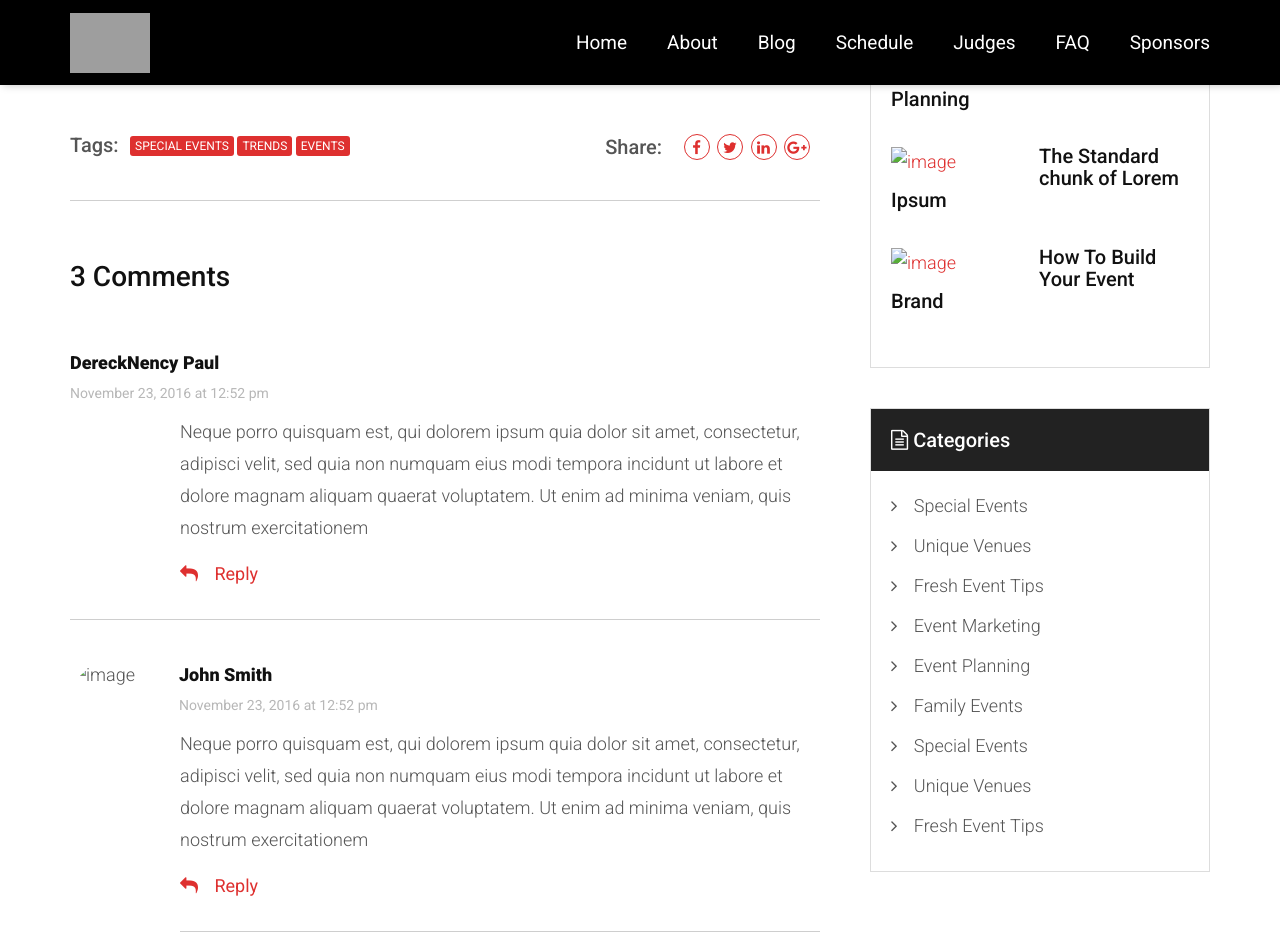
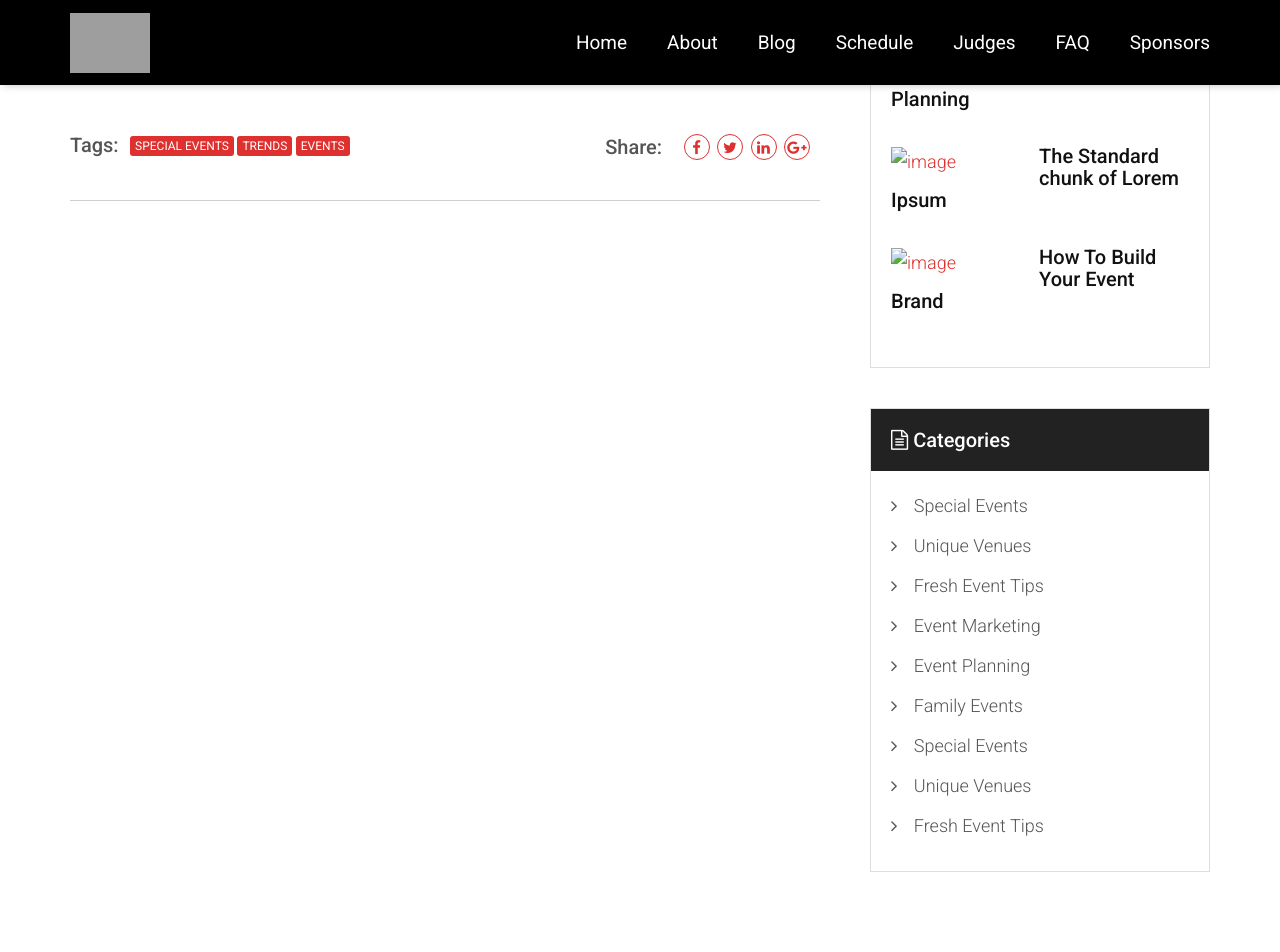
Before and after one commit to amrsekilly/new.hackforsavannah.org, a Jekyll site: the page built from _posts/2017-02-14-test-post.md, in a window 1280 px wide and 1400 px high, scrolled down 764 px. Shown: the top 952 px of the window. Built offline with Jekyll 4.4.1, drawn with Linux system fonts in a browser that asks for light colours; comment, search, counter and statistics services are not loaded; some of the changed text lies outside the part shown; grey boxes are pictures that could not be loaded.

Commit message:
added disqus for the comments

```diff
--- a/_includes/js.html
+++ b/_includes/js.html
@@ -65,5 +65,6 @@
 
 <script src="/bower_components/simple-jekyll-search/dest/simple-jekyll-search.min.js" type="text/javascript" charset="utf-8"></script>
 
+<script id="dsq-count-scr" src="//hackforsavannah.disqus.com/count.js" async></script>
 
 <script src="/assets/js/main.js" type="text/javascript" charset="utf-8"></script>
--- a/_layouts/post.html
+++ b/_layouts/post.html
@@ -76,79 +76,33 @@
 
         <!--Comments-->
         <div class="articale_comments">
+          {% if page.comments %}
           <div id="comments">
-            <h5 class="block-head">3 Comments</h5>
             <ul class="commentlist">
-              <li class="comment">
-                <div class="comment-body">
-                  <div class="comment-author">
-                    <span class="fn">DereckNency Paul</span>
-                  </div>
-                  <div class="comment-meta commentmetadata"> <a href="#">November 23, 2016 at 12:52 pm</a> </div>
-                  <p>Neque porro quisquam est, qui dolorem ipsum quia dolor sit amet, consectetur, adipisci velit, sed quia non numquam eius modi tempora incidunt ut labore et dolore magnam aliquam quaerat voluptatem. Ut enim ad minima veniam, quis nostrum
-                    exercitationem</p>
-                  <div class="reply">
-                    <a href="#" class="btn-link"><i class="fa fa-reply" aria-hidden="true"></i> Reply</a>
-                  </div>
-                </div>
-              </li>
+              <div id="disqus_thread"></div>
+              <script>
 
-              <li class="comment">
-                <div class="comment-body">
-                  <div class="comment-author">
-                    <img class="avatar" src="assets/images/90x90.jpg" alt="image">
-                    <span class="fn">John Smith</span>
-                  </div>
-                  <div class="comment-meta commentmetadata"> <a href="#">November 23, 2016 at 12:52 pm</a> </div>
-                  <p>Neque porro quisquam est, qui dolorem ipsum quia dolor sit amet, consectetur, adipisci velit, sed quia non numquam eius modi tempora incidunt ut labore et dolore magnam aliquam quaerat voluptatem. Ut enim ad minima veniam, quis nostrum
-                    exercitationem</p>
-                  <div class="reply">
-                    <a href="#" class="btn-link"><i class="fa fa-reply" aria-hidden="true"></i> Reply</a>
-                  </div>
-                </div>
-
-                <ul class="children">
-                  <li class="comment">
-                    <div class="comment-body">
-                      <div class="comment-author">
-                        <img class="avatar" src="assets/images/90x90.jpg" alt="image">
-                        <span class="fn">John Smith</span>
-                      </div>
-                      <div class="comment-meta commentmetadata"> <a href="#">November 23, 2016 at 12:52 pm</a> </div>
-                      <p>Neque porro quisquam est, qui dolorem ipsum quia dolor sit amet, consectetur, adipisci velit, sed quia non numquam eius modi tempora incidunt ut labore et dolore magnam aliquam quaerat voluptatem. Ut enim ad minima veniam, quis nostrum
-                        exercitationem</p>
-                      <div class="reply">
-                        <a href="#" class="btn-link"><i class="fa fa-reply" aria-hidden="true"></i> Reply</a>
-                      </div>
-                    </div>
-                  </li>
-                </ul>
-              </li>
+              /**
+              *  RECOMMENDED CONFIGURATION VARIABLES: EDIT AND UNCOMMENT THE SECTION BELOW TO INSERT DYNAMIC VALUES FROM YOUR PLATFORM OR CMS.
+              *  LEARN WHY DEFINING THESE VARIABLES IS IMPORTANT: https://disqus.com/admin/universalcode/#configuration-variables*/
+              /*
+              var disqus_config = function () {
+              this.page.url = PAGE_URL;  // Replace PAGE_URL with your page's canonical URL variable
+              this.page.identifier = PAGE_IDENTIFIER; // Replace PAGE_IDENTIFIER with your page's unique identifier variable
+              };
+              */
+              (function() { // DON'T EDIT BELOW THIS LINE
+              var d = document, s = d.createElement('script');
+              s.src = 'https://hackforsavannah.disqus.com/embed.js';
+              s.setAttribute('data-timestamp', +new Date());
+              (d.head || d.body).appendChild(s);
+              })();
+              </script>
+              <noscript>Please enable JavaScript to view the <a href="https://disqus.com/?ref_noscript">comments powered by Disqus.</a></noscript>
             </ul>
           </div>
-        </div>
+          {% endif %}
 
-
-        <!--Comments-Form-->
-        <div class="comment-respond">
-          <h5 class="block-head">Leave A Comment</h5>
-          <form action="" method="get" class="comment-form">
-            <div class="form-group">
-              <input name="" type="text" class="form-control" placeholder="Full Name">
-            </div>
-
-            <div class="form-group">
-              <input name="" type="email" class="form-control" placeholder="Email Address">
-            </div>
-
-            <div class="form-group">
-              <textarea class="form-control" name="" cols="" rows="4" placeholder="Comment"></textarea>
-            </div>
-
-            <div class="form-group">
-              <button class="btn" type="submit">Post Comment</button>
-            </div>
-          </form>
         </div>
       </div>
 
```
